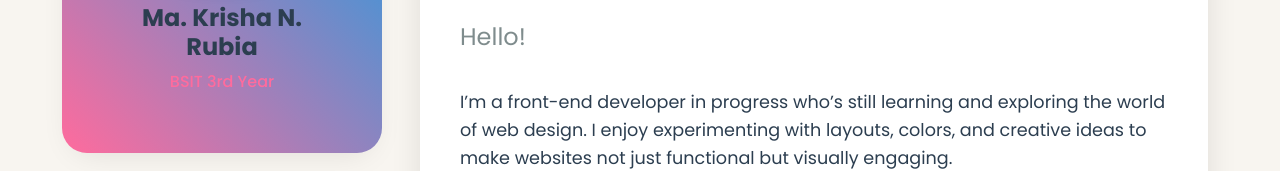
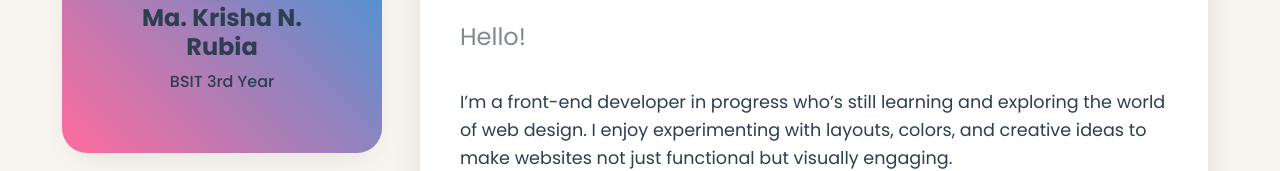
Before and after one commit to MinMin0504/MinMin0504.github.io, a plain HTML site: page index.html in a window 1280 px wide. Shown: the part 413-584 px from the top of the page. Drawn offline with nearby package versions, Linux system fonts and the light colour scheme.

Commit message:
index.html

```diff
--- a/index.html
+++ b/index.html
@@ -194,7 +194,7 @@
         }
 
         .profile-title {
-            color: var(--primary-pink);
+            color: var(--dark-blue);
             font-weight: 500;
             margin-bottom: 1rem;
         }
```
